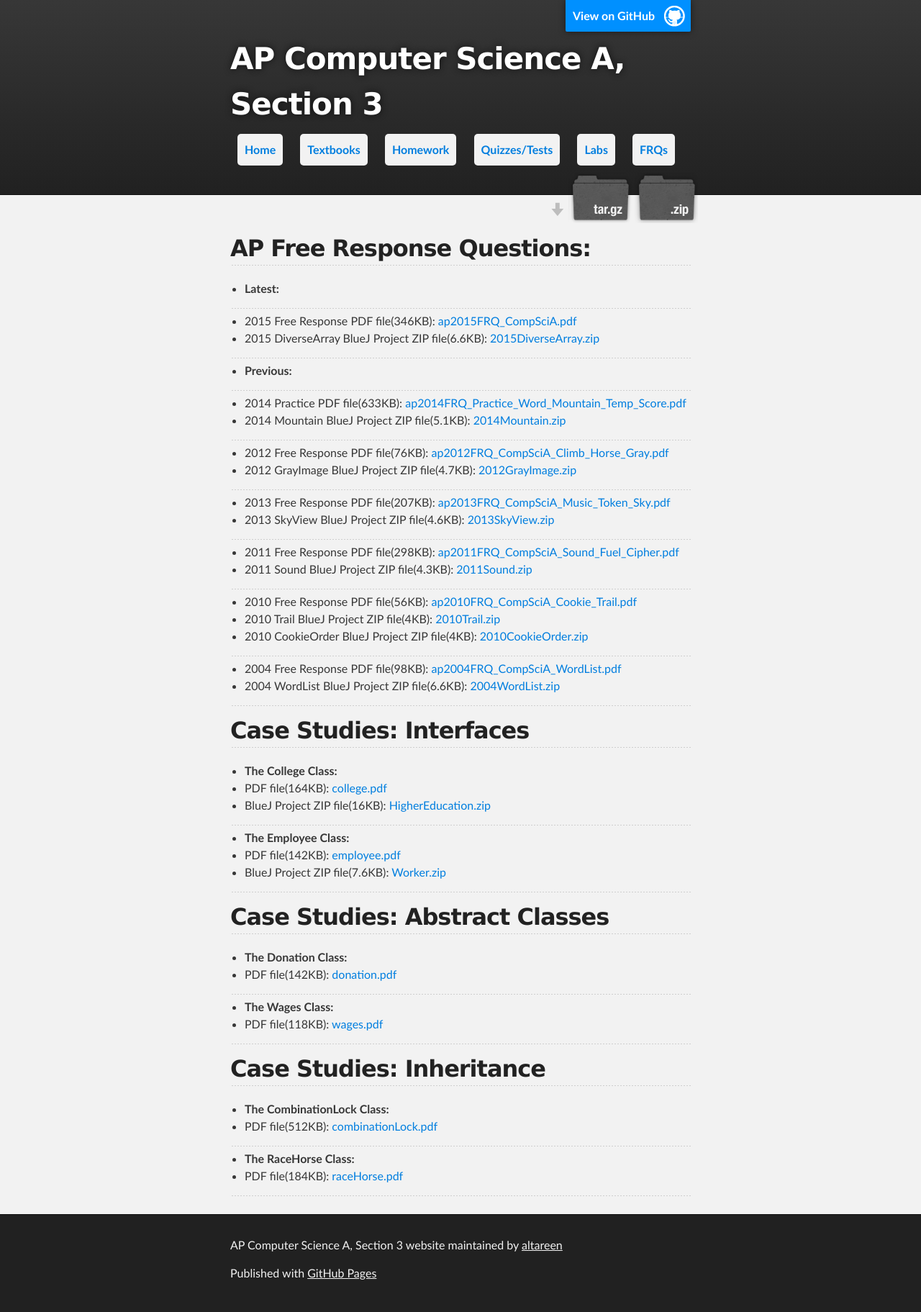
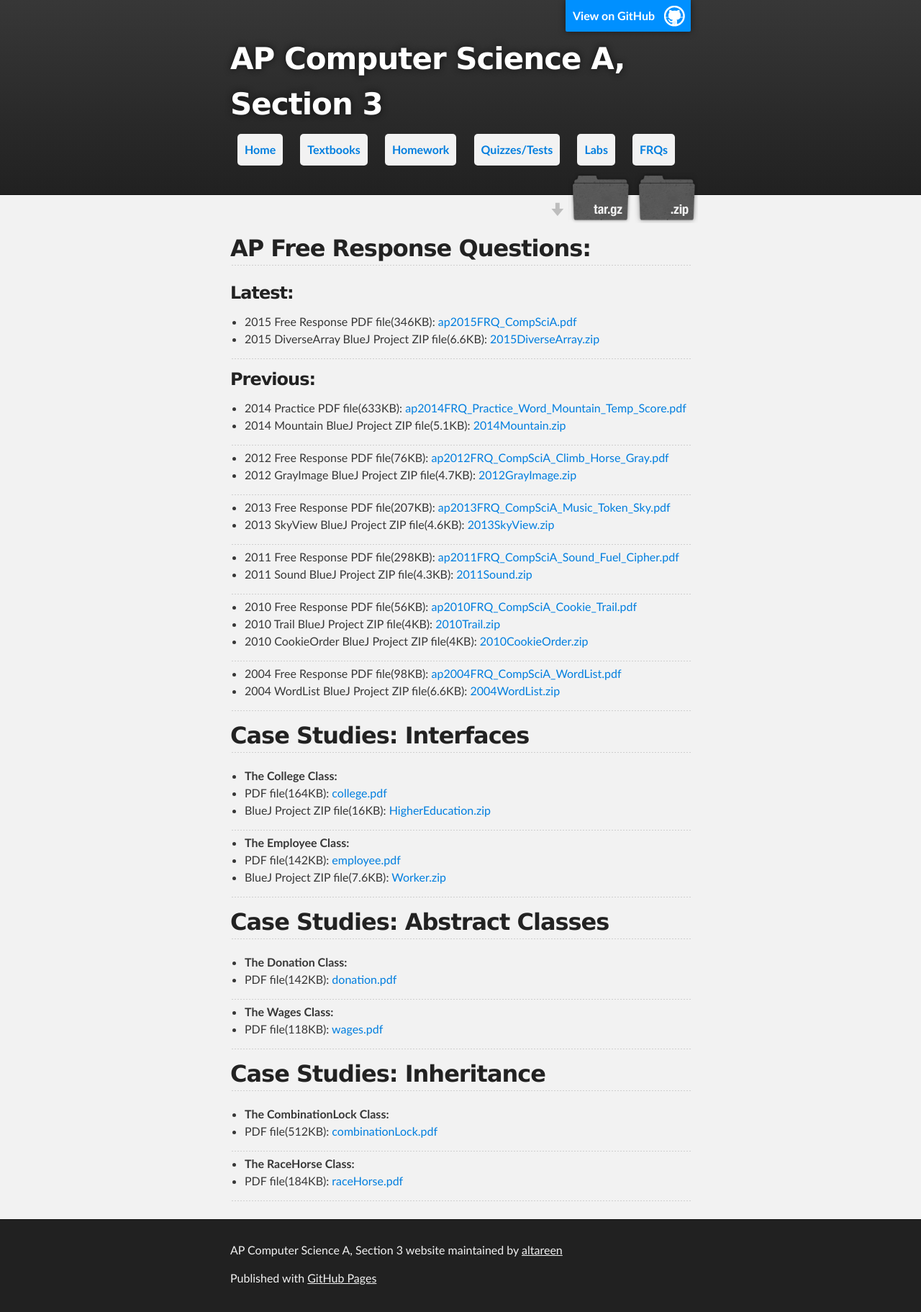
Before and after one commit to ynot1609/apcompsci3, a Jekyll site: the page built from frqs/index.md, in a window 1280 px wide. Shown: the whole page at 72% size. Built offline with Jekyll 4.4.1, drawn with Linux system fonts in a browser that asks for light colours.

Commit message:
added da

```diff
--- a/frqs/index.md
+++ b/frqs/index.md
@@ -5,18 +5,14 @@ title: Free Response Questions
 
 ## AP Free Response Questions:
 
-+ **Latest:**
-
----
+### Latest:
 
 + 2015 Free Response PDF file(346KB): [ap2015FRQ_CompSciA.pdf](/apcompsci3/assets/ap2015FRQ_CompSciA.pdf)
 + 2015 DiverseArray BlueJ Project ZIP file(6.6KB): [2015DiverseArray.zip](/apcompsci3/assets/2015DiverseArray.zip)
 
 ---
 
-+ **Previous:**
-
----
+### Previous:
 
 + 2014 Practice PDF file(633KB): [ap2014FRQ_Practice_Word_Mountain_Temp_Score.pdf](/apcompsci3/assets/ap2014FRQ_Practice_Word_Mountain_Temp_Score.pdf)
 + 2014 Mountain BlueJ Project ZIP file(5.1KB): [2014Mountain.zip](/apcompsci3/assets/2014Mountain.zip)
```
